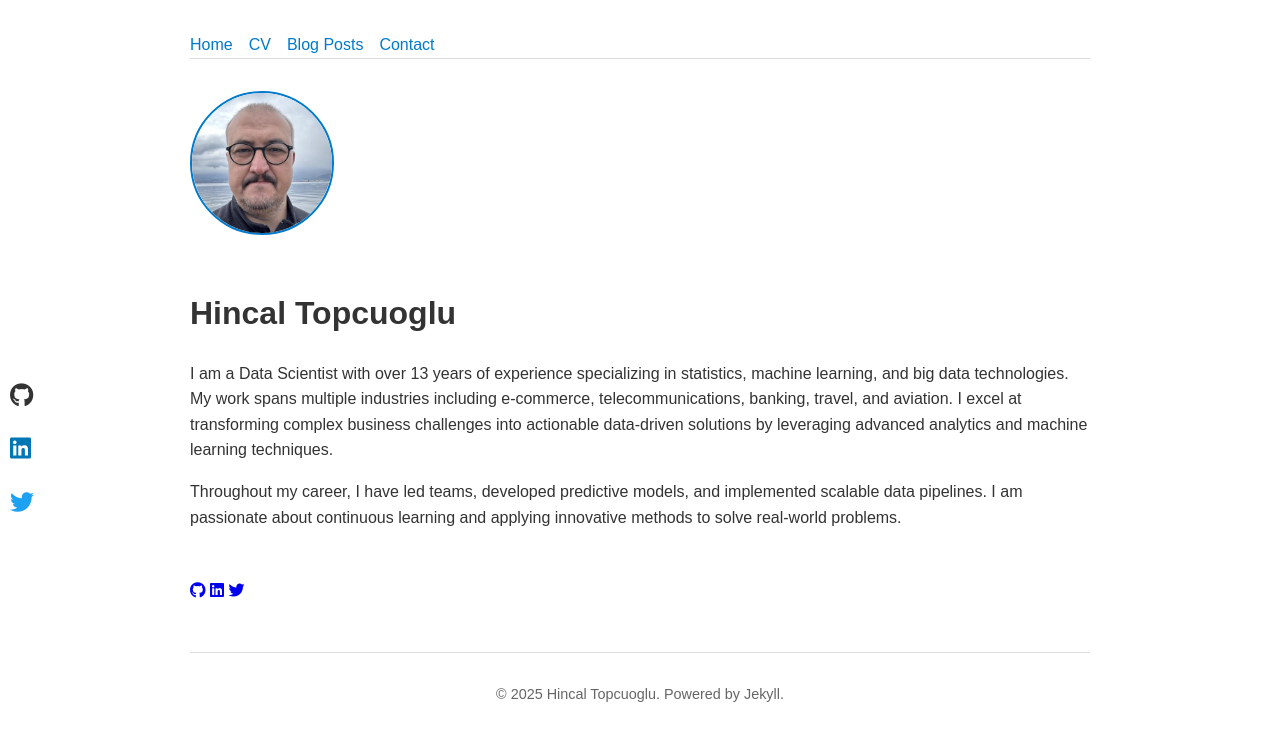
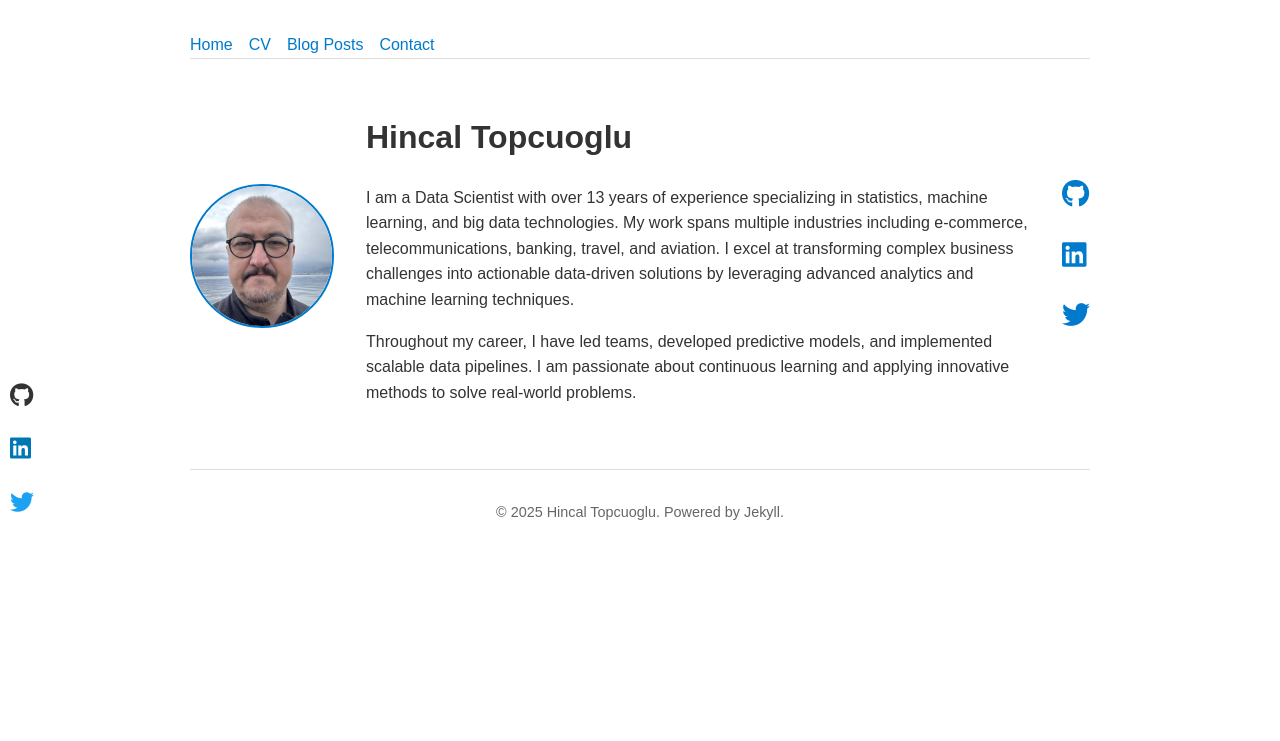
Before and after one commit to hincaltopcuoglu/hincaltopcuoglu.github.io, a Jekyll site: the page built from index.md, in a window 1280 px wide. Shown: the top 741 px of the page. Built offline with Jekyll 4.4.1, drawn with Linux system fonts in a browser that asks for light colours.

Commit message:
Update style.css

```diff
--- a/assets/css/style.css
+++ b/assets/css/style.css
@@ -33,3 +33,39 @@
   padding-top: 1rem;
   text-align: center;
 }
+.profile {
+  display: flex;
+  align-items: flex-start;
+  gap: 2rem;
+  margin-bottom: 2rem;
+}
+
+.profile img {
+  border-radius: 50%;
+  width: 140px;
+  height: 140px;
+  object-fit: cover;
+  border: 2px solid #007acc;
+  flex-shrink: 0;
+}
+
+.profile-text {
+  flex: 1;
+}
+
+.social-icons {
+  display: flex;
+  flex-direction: column;
+  gap: 1rem;
+  margin-left: auto;
+}
+
+.social-icons a {
+  font-size: 28px;
+  color: #007acc;
+  text-decoration: none;
+}
+
+.social-icons a:hover {
+  color: #005f99;
+}
```
